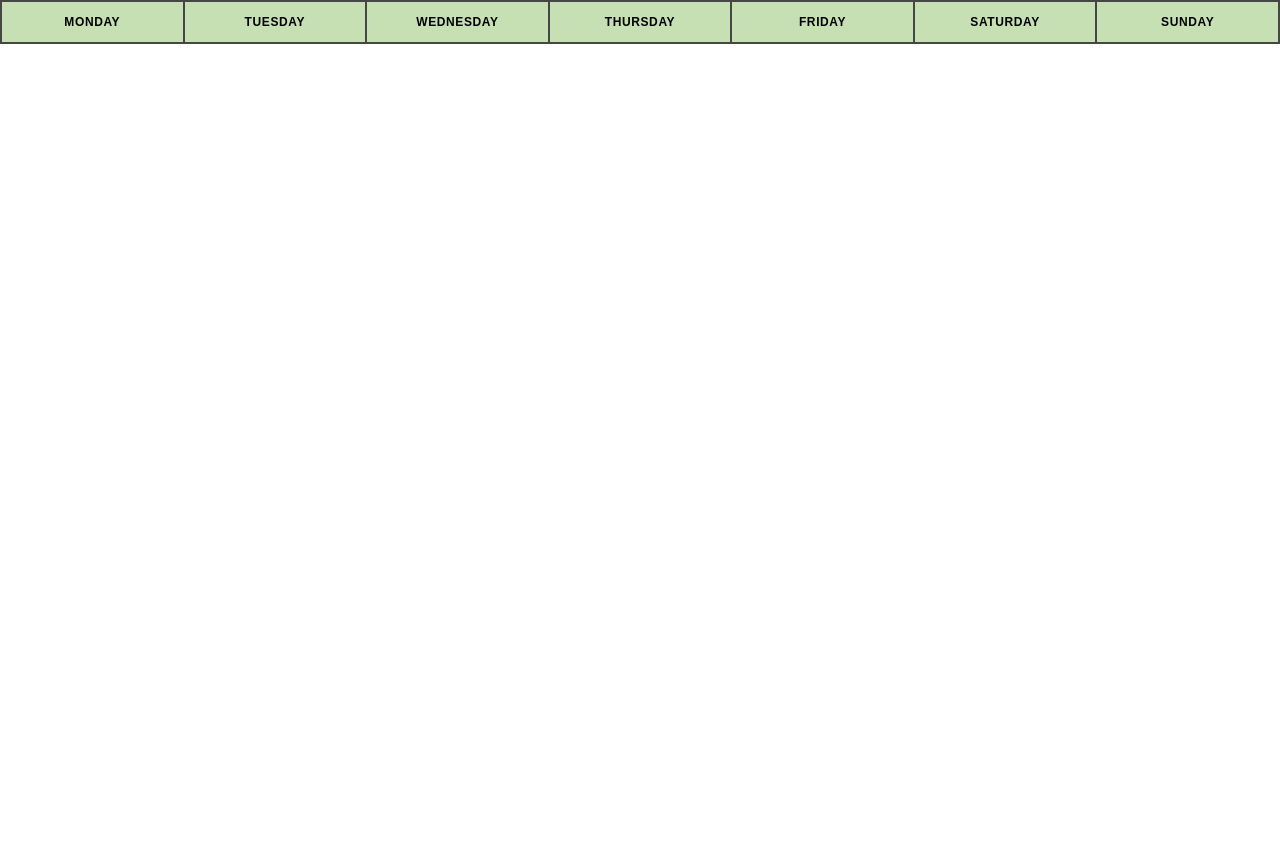
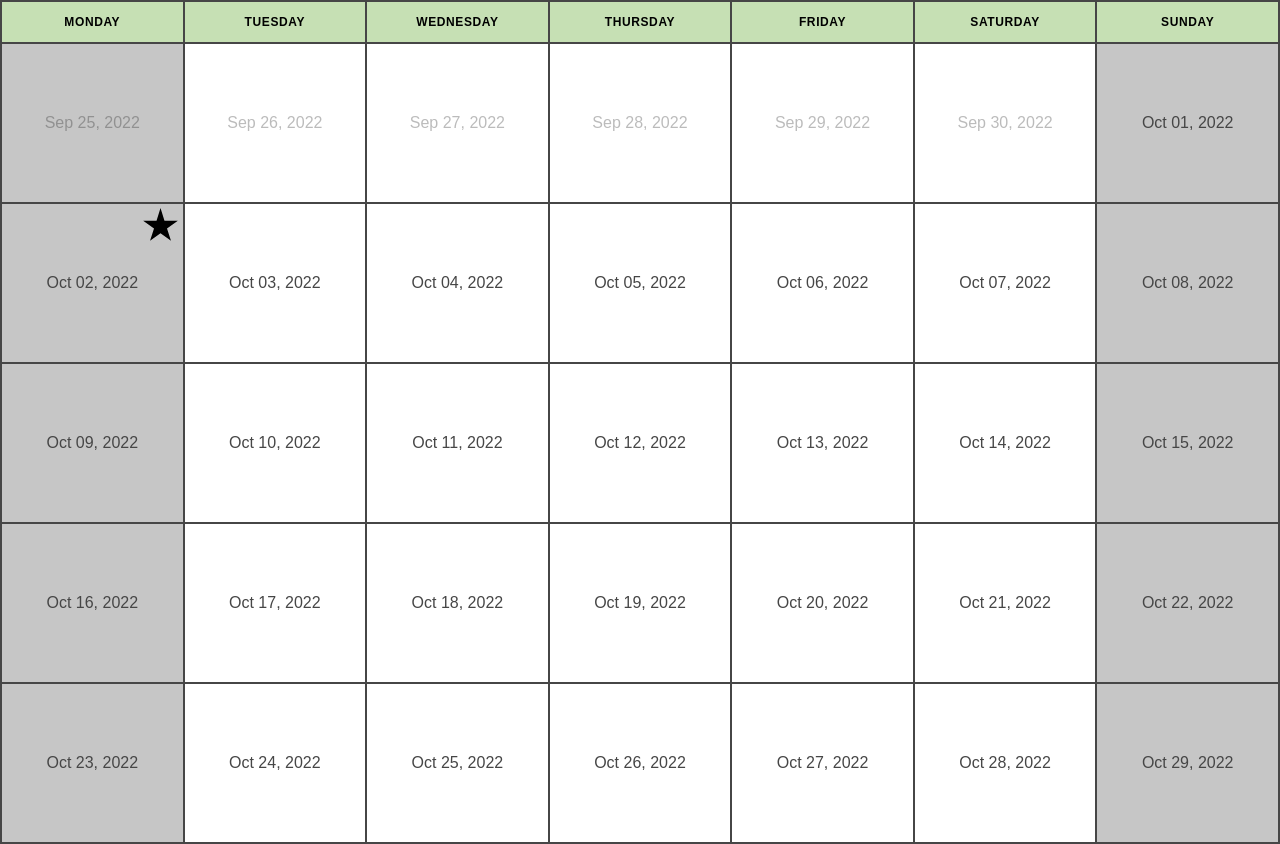
Before and after one commit to RuanMoreiraOfc/fullstack-sva-tech-react, a React (Vite) app: page / in a window 1280 px wide. Before the commit the page ends 800 px from the top, so only its background shows below. Built offline with nearby package versions, Linux system fonts and the light colour scheme.

Commit message:
feat(App): use `useCalendar` hook

```diff
--- a/src/App.tsx
+++ b/src/App.tsx
@@ -1,7 +1,10 @@
+import { PureDate } from '@lib/PureDate';
+
 import useWeekNames from '@hooks/useWeekNames';
+import useCalendar from '@hooks/useCalendar';
 
 import type { SystemStyleObject } from '@chakra-ui/react';
-import { Grid, Table, Thead, Tr, Th } from '@chakra-ui/react';
+import { Grid, Table, Thead, Tbody, Td, Tr, Th } from '@chakra-ui/react';
 
 export default App;
 
@@ -9,6 +12,27 @@ function App() {
    const FIRST_DAY = 0;
 
    const weekNameList = useWeekNames(FIRST_DAY);
+   const {
+      calendar,
+      today,
+      getCalendarDate,
+      getIsCertainDate,
+      getIsInCurrentMonthRange,
+   } = useCalendar(FIRST_DAY, new PureDate());
+
+   const calendarWeek = calendar.reduce((acc, cur, i) => {
+      const arrayIndex = Math.floor(i / 7);
+      const date = cur;
+      const day = getCalendarDate(date);
+
+      if (acc[arrayIndex] instanceof Array) {
+         acc[arrayIndex].push({ date, day });
+      } else {
+         acc[arrayIndex] = [{ date, day }];
+      }
+
+      return acc;
+   }, [] as { date: PureDate; day: string | number }[][]);
 
    return (
       <Grid as='main'>
@@ -20,13 +44,28 @@ function App() {
                   ))}
                </Tr>
             </Thead>
+            <Tbody textAlign='left'>
+               {calendarWeek.map((week, i) => (
+                  <Tr key={`week-${i}`} aria-rowindex={i + 2}>
+                     {week.map(({ day, date }) => (
+                        <Td
+                           key={day}
+                           data-is-today={getIsCertainDate(date, today)}
+                           data-in-range={getIsInCurrentMonthRange(date)}
+                        >
+                           {day}
+                        </Td>
+                     ))}
+                  </Tr>
+               ))}
+            </Tbody>
          </Table>
       </Grid>
    );
 }
 
 const tableCSS: SystemStyleObject = {
-   th: {
+   'th, td': {
       w: 'min(100vmax / 7, 100vmin/5)',
 
       borderWidth: 2,
@@ -34,10 +73,46 @@ const tableCSS: SystemStyleObject = {
       borderColor: 'neutral.500',
 
       textAlign: 'center',
+   },
 
+   th: {
       color: 'black',
       bgColor: '#c6e0b4',
 
       verticalAlign: 'middle',
    },
+
+   td: {
+      h: 'min(100vmax / 7, 100vmin/5)',
+      p: 'unset',
+   },
+
+   'td:nth-of-type(6n+1)': {
+      bgColor: '#aaaa',
+   },
+
+   '[data-is-today=true]': {
+      pos: 'relative',
+
+      '&::before': {
+         content: "''",
+
+         aspectRatio: '1/1',
+         w: '20%',
+
+         bgColor: 'black',
+
+         pointerEvents: 'none',
+         clipPath:
+            'polygon(50% 0%, 61% 35%, 98% 35%, 68% 57%, 79% 91%, 50% 70%, 21% 91%, 32% 57%, 2% 35%, 39% 35%)',
+
+         pos: 'absolute',
+         top: 1,
+         right: 1,
+      },
+   },
+
+   '[data-in-range=false]': {
+      color: '#0004',
+   },
 };
```
